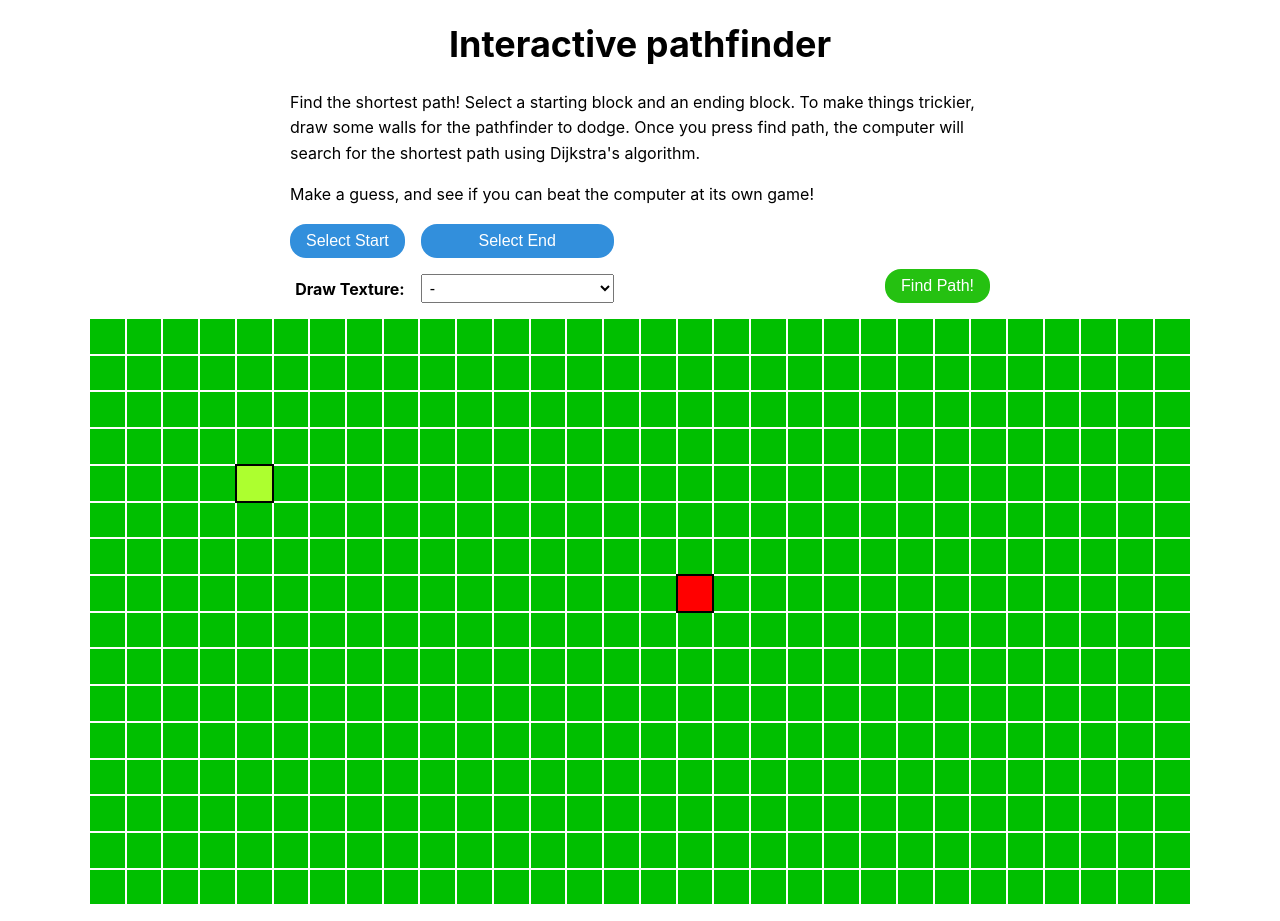
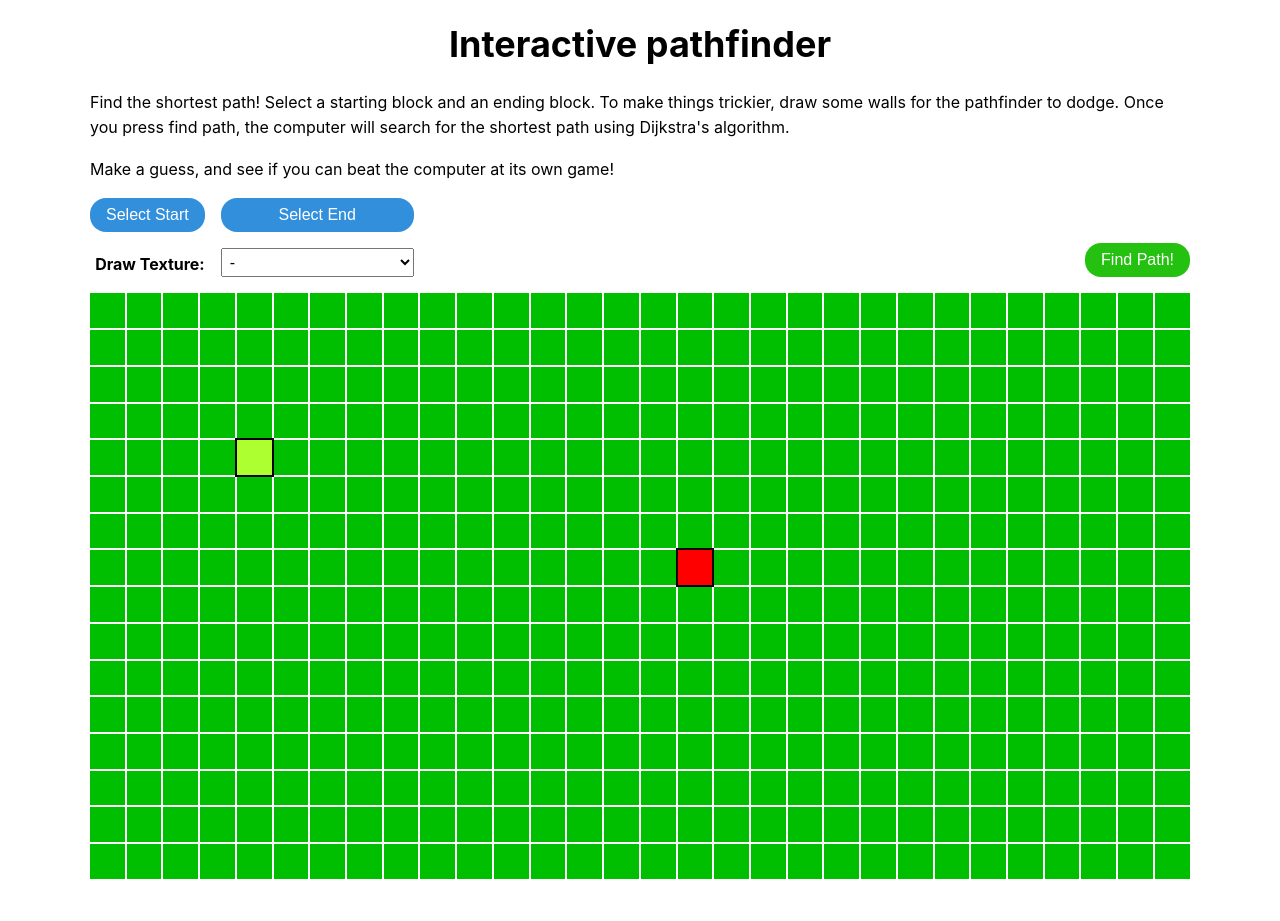
Before and after one commit to shanemcfadden/interactive-pathfinder, a React (Create React App) app: page / in a window 1280 px wide. After the commit the page ends 895 px from the top, so only its background shows below. Built offline with nearby package versions, Linux system fonts and the light colour scheme.

Commit message:
Match dashboard width to grid width

```diff
--- a/src/components/App.jsx
+++ b/src/components/App.jsx
@@ -8,6 +8,7 @@ import {
   DEFAULT_START_NODE,
   GRID_HEIGHT_NODES,
   GRID_WIDTH_NODES,
+  GRID_WIDTH_PX,
   MODAL_HEADER,
   PAGE_DESCRIPTION,
   PAGE_HEADER,
@@ -54,7 +55,12 @@ function App() {
   };
   return (
     <div className="App">
-      <div className="content-container">
+      <div
+        className="content-container"
+        style={{
+          width: GRID_WIDTH_PX + 'px',
+        }}
+      >
         <h1 className="centered-text">{PAGE_HEADER}</h1>
         {PAGE_DESCRIPTION.map((paragraphText, i) => (
           <p key={`p-${i}`}>{paragraphText}</p>
--- a/src/styles/App.css
+++ b/src/styles/App.css
@@ -1,5 +1,4 @@
 .content-container {
-  max-width: 700px;
   margin: 0 auto;
   padding: 0 16px;
 }
```
